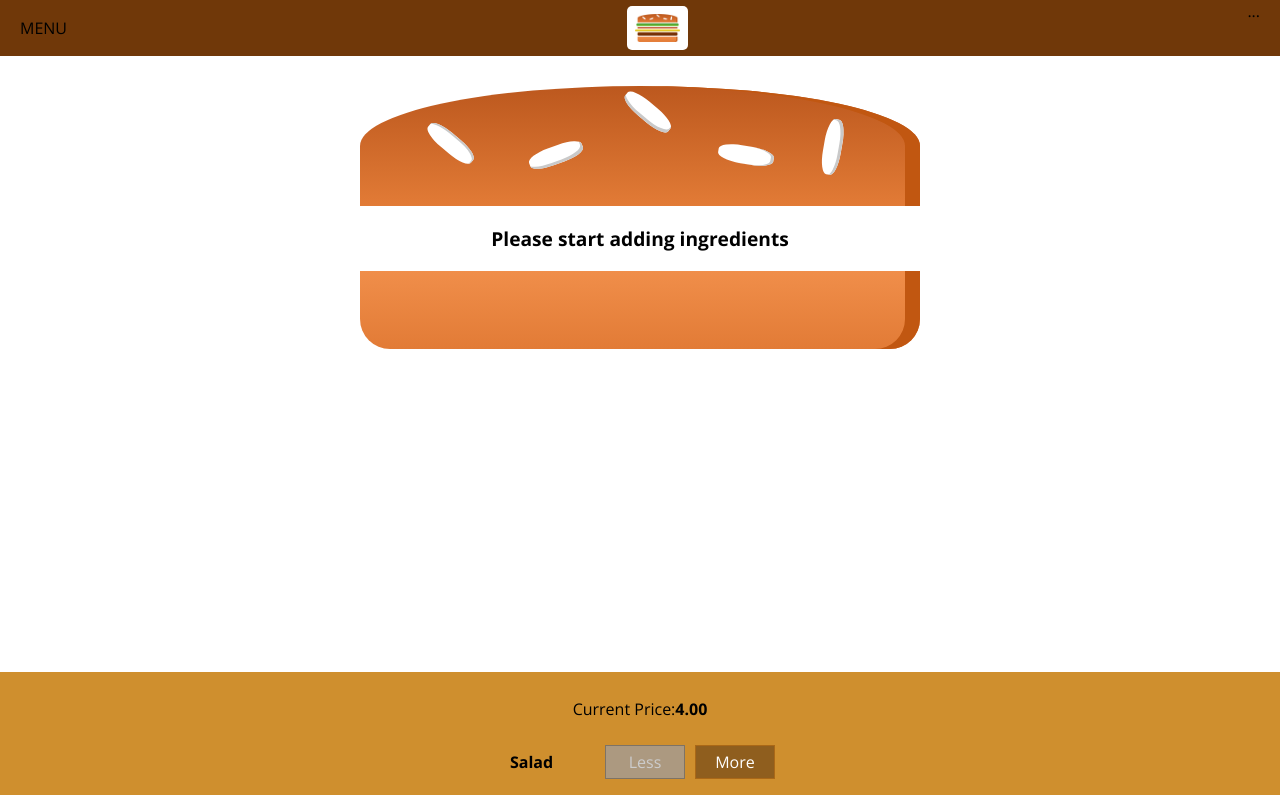
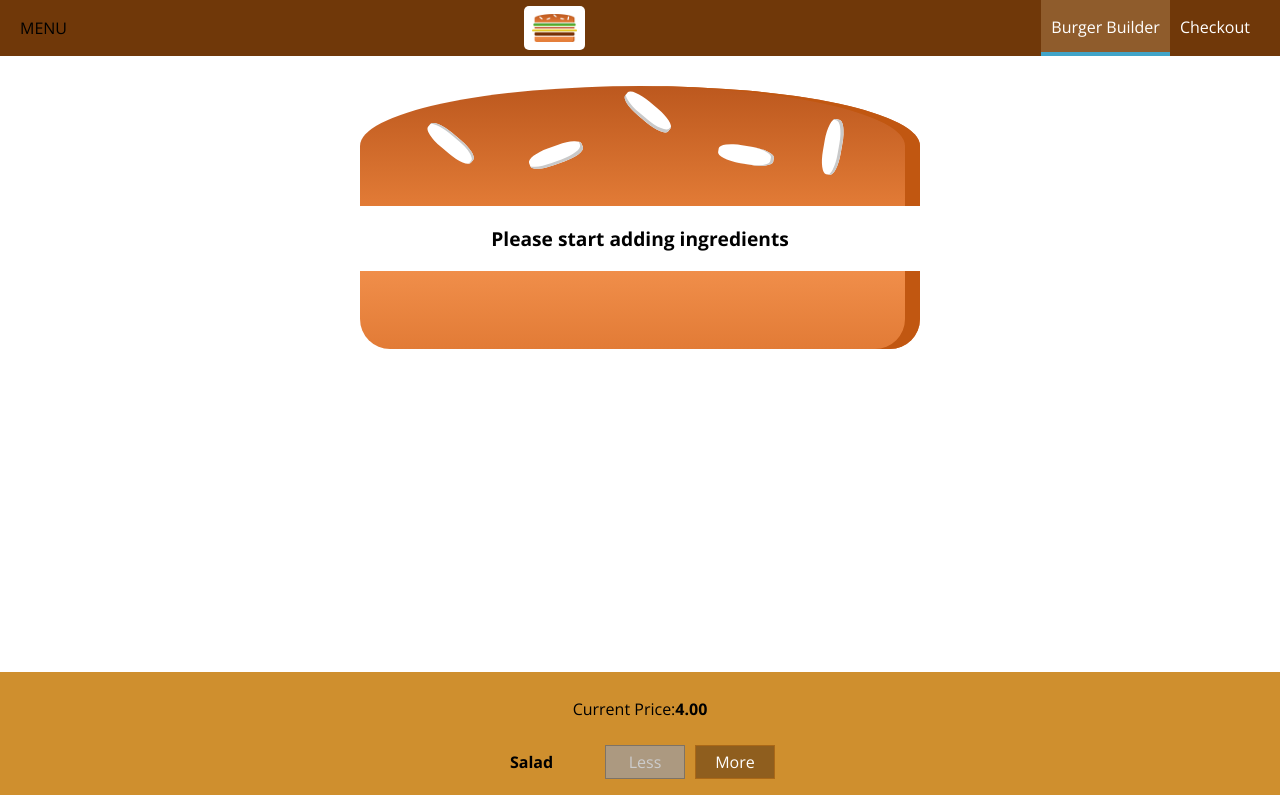
Before and after one commit to robinv312/Burger-Builder, a React app: page / in a window 1280 px wide. Shown: the top 795 px of the page. Built offline with nearby package versions, Linux system fonts and the light colour scheme.

Commit message:
added the navigation components completed

```diff
--- a/src/components/Navigation/NavigationItems/NavigationItem/NavigationItem.js
+++ b/src/components/Navigation/NavigationItems/NavigationItem/NavigationItem.js
@@ -3,7 +3,9 @@
 
 const navigationItem = (props) => (
     <li className={classes.NavigationItem}>
-        <a href="/">A link</a>
+        <a href={props.link}
+            className={props.active ? classes.active : null}>
+            {props.children}</a>
     </li>
 );
 export default navigationItem;
--- a/src/components/Navigation/NavigationItems/NavigationItems.js
+++ b/src/components/Navigation/NavigationItems/NavigationItems.js
@@ -3,7 +3,8 @@
 import NavigationItem from './NavigationItem/NavigationItem';
 const navigationItems = () => (
     <ul className={classes.NavigationItems}>
-       <NavigationItem/>
+       <NavigationItem link="/" active>Burger Builder</NavigationItem>
+       <NavigationItem link="/">Checkout</NavigationItem>
     </ul>
 );
 export default navigationItems;
--- a/src/components/Navigation/Toolbar/Toolbar.js
+++ b/src/components/Navigation/Toolbar/Toolbar.js
@@ -1,13 +1,14 @@
 import React from 'react';
 import classes from './Toolbar.module.css';
 import Logo from '../../Logo/Logo';
+import NavigationItems from '../NavigationItems/NavigationItems';
 
 const toolbar=(props)=>(
 <header className={classes.Toolbar}>
     <div>MENU</div>
     <Logo/>
     <nav>
-        ...
+        <NavigationItems/>
     </nav>
 </header>
 );
```
